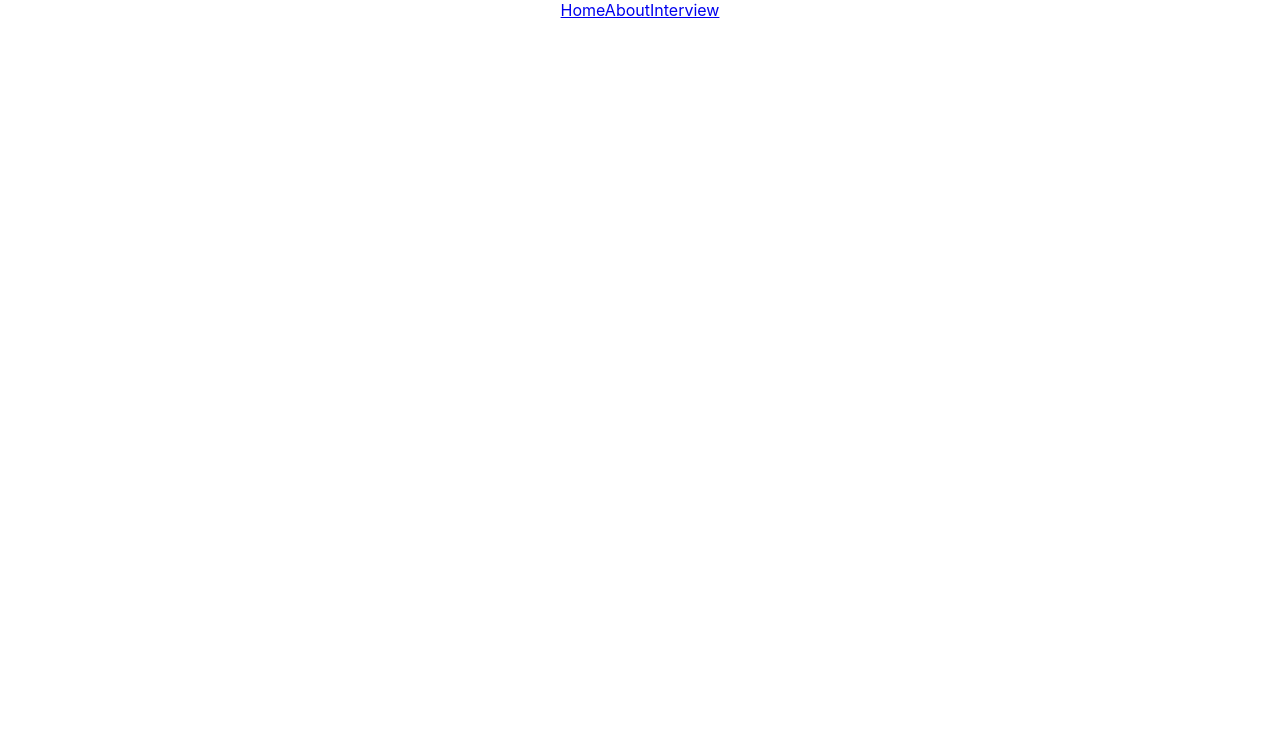
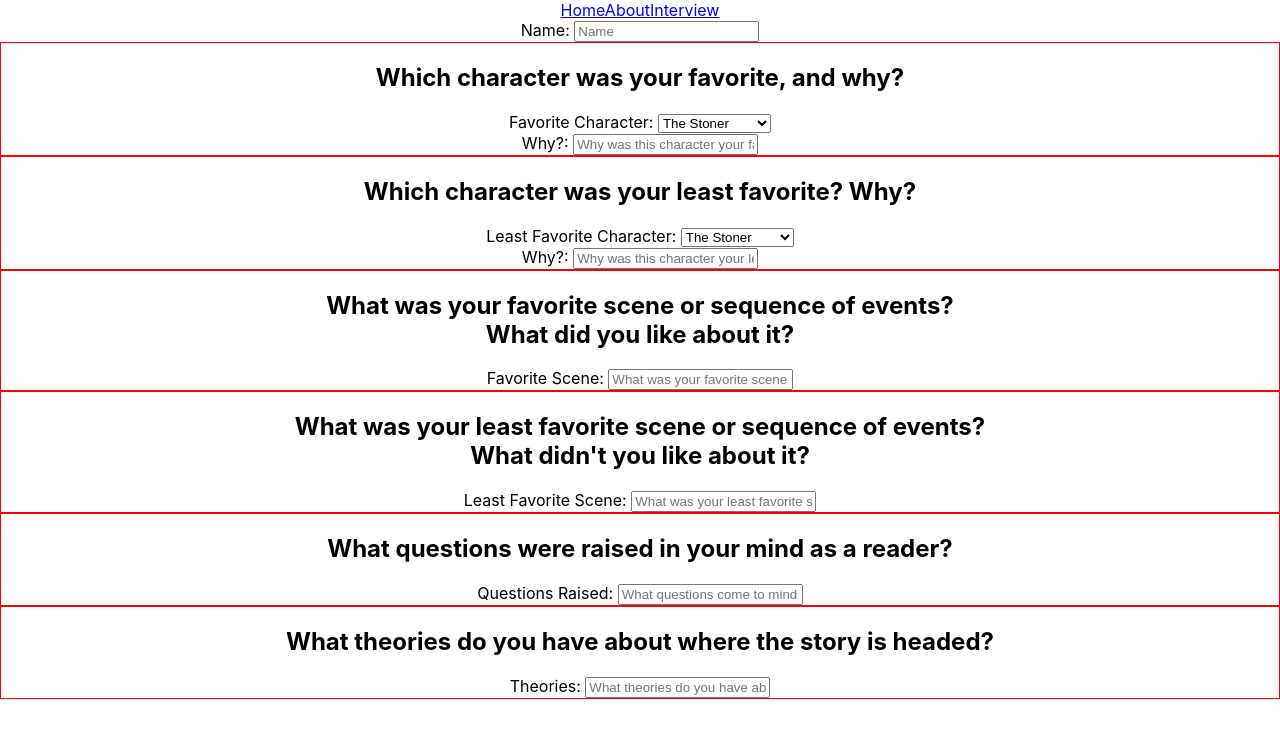
Before and after one commit to Adrian-Guadalupe/StJames, a React (Create React App) app: page /post-read-interview in a window 1280 px wide. Shown: the top 738 px of the page. Built offline with nearby package versions, Linux system fonts and the light colour scheme.

Commit message:
interview questions added, working on some styling

```diff
--- a/src/App.js
+++ b/src/App.js
@@ -10,9 +10,9 @@ function App() {
   return (
     <div className="App">
       <NavBar />
-      {/* <Route exact path='/' component={Home} />
+      <Route exact path='/' component={Home} />
       <Route path='/about' component={About} />
-      <Route path='/post-read-interview' component={Interview} /> */}
+      <Route path='/post-read-interview' component={Interview} />
     </div>
   );
 }
--- a/src/components/Interview.js
+++ b/src/components/Interview.js
@@ -3,7 +3,112 @@ import React from 'react';
 function Interview() {
   return (
     <div className="interview">
+      <form>
+        <label htmlFor='nameInput'>Name: </label>
+        <input
+          type='text'
+          name='name'
+          id='nameInput'
+          placeholder='Name'
+          maxLength='25'
+        /><br/>
 
+        <div className='question'>
+          <h2>Which character was your favorite, and why?</h2>
+
+          <label htmlFor='favCharacterSelect'>Favorite Character: </label>
+          <select id='favCharacterSelect' name='favCharacter'>
+            <option value='1'>The Stoner</option>
+            <option value='1'>The Prude</option>
+            <option value='1'>The Gypsie</option>
+            <option value='1'>The Detective</option>
+            <option value='1'>The Dumb Cop</option>
+          </select><br />
+
+          <label htmlFor='favJustificationInput'>Why?: </label>
+          <input
+            type='text'
+            name='favJustification'
+            id='favJustificationInput'
+            placeholder='Why was this character your favorite?'
+            maxLength='400'
+          /><br/>
+        </div>
+
+        <div className='question'>
+          <h2>Which character was your least favorite? Why?</h2>
+
+          <label htmlFor='leastFavCharacterSelect'>Least Favorite Character: </label>
+          <select id='leastFavCharacterSelect' name='leastFavCharacter'>
+            <option value='1'>The Stoner</option>
+            <option value='1'>The Prude</option>
+            <option value='1'>The Gypsie</option>
+            <option value='1'>The Detective</option>
+            <option value='1'>The Dumb Cop</option>
+          </select><br />
+
+          <label htmlFor='leastFavJustificationInput'>Why?: </label>
+          <input
+            type='text'
+            name='leastFavJustification'
+            id='leastFavJustificationInput'
+            placeholder='Why was this character your least favorite?'
+            maxLength='400'
+          /><br/>
+        </div>
+
+        <div className='question'>
+          <h2>What was your favorite scene or sequence of events?<br/>What did you like about it?</h2>
+
+          <label htmlFor='favSceneInput'>Favorite Scene: </label>
+          <input
+            type='text'
+            name='favScene'
+            id='favSceneInput'
+            placeholder='What was your favorite scene or sequence of events?'
+            maxLength='400'
+          /><br/>
+        </div>
+
+        <div className='question'>
+          <h2>What was your least favorite scene or sequence of events?<br/>What didn't you like about it?</h2>
+
+          <label htmlFor='leastFavSceneInput'>Least Favorite Scene: </label>
+          <input
+            type='text'
+            name='leastFavScene'
+            id='leastFavSceneInput'
+            placeholder='What was your least favorite scene or sequence of events?'
+            maxLength='400'
+          /><br/>
+        </div>
+
+        <div className='question'>
+          <h2>What questions were raised in your mind as a reader?</h2>
+
+          <label htmlFor='questionsRaisedInput'>Questions Raised: </label>
+          <input
+            type='text'
+            name='questionsRaised'
+            id='questionsRaisedInput'
+            placeholder='What questions come to mind as a reader?'
+            maxLength='400'
+          /><br/>
+        </div>
+
+        <div className='question'>
+          <h2>What theories do you have about where the story is headed?</h2>
+
+          <label htmlFor='theoriesInput'>Theories: </label>
+          <input
+            type='text'
+            name='theories'
+            id='theoriesInput'
+            placeholder='What theories do you have about where the story is headed?'
+            maxLength='400'
+          /><br/>
+        </div>
+      </form>
     </div>
   );
 }
--- a/src/index.css
+++ b/src/index.css
@@ -11,3 +11,7 @@ code {
   font-family: source-code-pro, Menlo, Monaco, Consolas, 'Courier New',
     monospace;
 }
+
+.question {
+  border: 1px solid red;
+}
```
